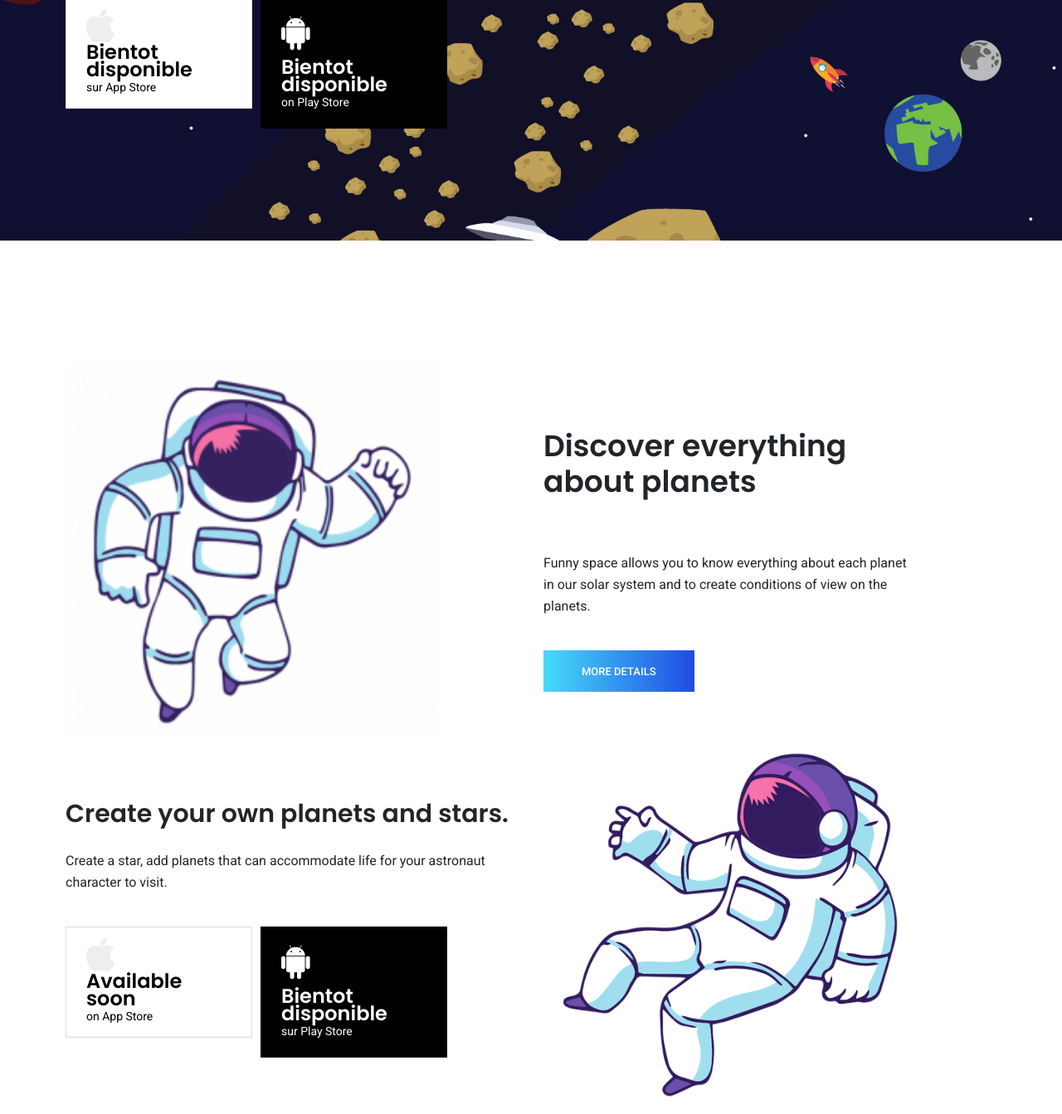
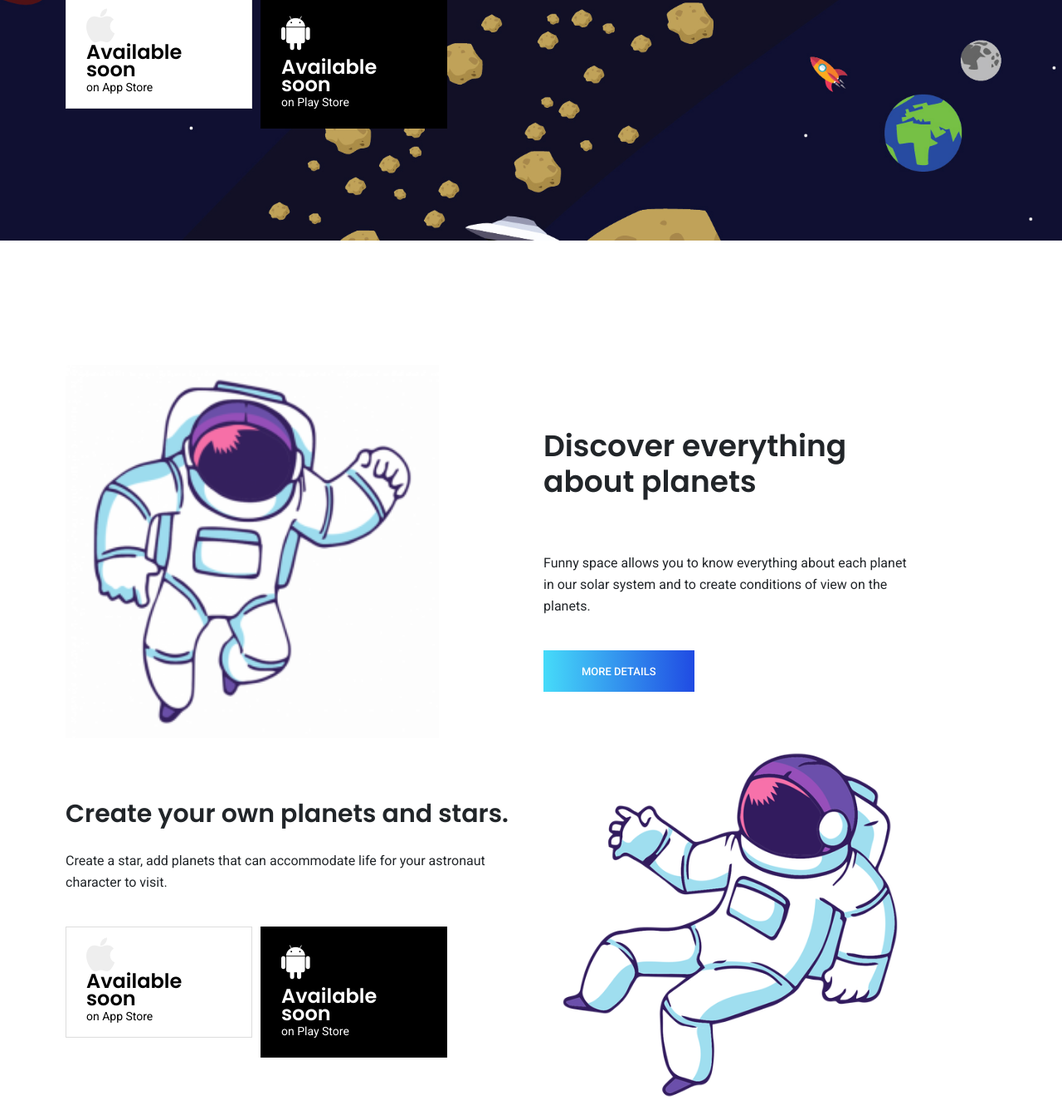
Before and after one commit to Kolawole39/Funny-Space, a plain HTML site: page index.html in a window 1280 px wide. Shown: the part 510-1853 px from the top of the page at 83% size. Drawn offline with nearby package versions, Linux system fonts and the light colour scheme; some packages are replaced by stand-ins of ours.

Commit message:
Modify in english

```diff
--- a/index.html
+++ b/index.html
@@ -64,8 +64,8 @@
 							<div class="desc">
 								<a href="#">
 									<p>
-										<span>Bientot disponible</span> <br>
-										sur App Store
+										<span>Available soon</span> <br>
+										on App Store
 									</p>
 								</a>
 							</div>
@@ -75,7 +75,7 @@
 							<div class="desc">
 								<a href="#">
 									<p>
-										<span>Bientot disponible</span> <br>
+										<span>Available soon</span> <br>
 										on Play Store
 									</p>
 								</a>
@@ -132,8 +132,8 @@
 							<div class="desc">
 								<a href="#">
 									<p>
-										<span>Bientot disponible</span> <br>
-										sur Play Store
+										<span>Available soon</span> <br>
+										on Play Store
 									</p>
 								</a>
 							</div>
```
